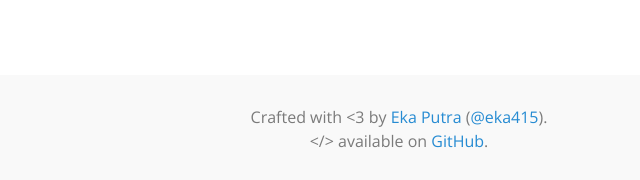
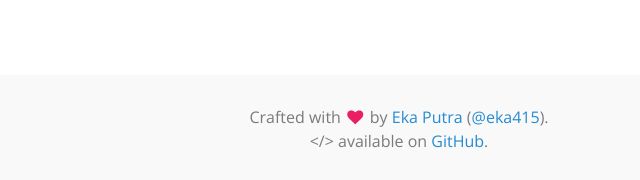
Before and after one commit to eputra/eputra.github.io, a Jekyll site: the page built from index.html, in a window 1280 px wide. Shown: the part 992-1172 px from the top of the page, without its empty margins (241-881 px from the left). Built offline with Jekyll 4.4.1, drawn with Linux system fonts in a browser that asks for light colours; nearby versions of some CDN libraries; the list of posts is cut into pages by our own code.

Commit message:
footer: add love icon

```diff
--- a/_includes/head.html
+++ b/_includes/head.html
@@ -15,6 +15,7 @@
   <!-- CSS -->
   <link rel="stylesheet" href="{{ site.baseurl }}/styles.css">
   <link href='//fonts.googleapis.com/css?family=Open+Sans:400,600|Source+Code+Pro:400' rel='stylesheet' type='text/css'>
+  <link rel="stylesheet" href="https://maxcdn.bootstrapcdn.com/font-awesome/4.4.0/css/font-awesome.min.css">
   <!-- Icons -->
   <link rel="apple-touch-icon-precomposed" sizes="144x144" href="{{ site.baseurl }}/assets/eka-putra.png">
   <link rel="shortcut icon" href="{{ site.baseurl }}/assets/eka-putra2.png">
--- a/_layouts/default.html
+++ b/_layouts/default.html
@@ -17,7 +17,7 @@
         </main>
       </div>
       <footer class="footer small">
-        Crafted with &lt;3 by <a href="{{ site.baseurl }}/">Eka Putra</a> (<a href="https://twitter.com/eka415">@eka415</a>).<br>
+        Crafted with <i class ="fa fa-heart fa-fw" style="color:#e91e63"></i> by <a href="{{ site.baseurl }}/">Eka Putra</a> (<a href="https://twitter.com/eka415">@eka415</a>).<br>
         &lt;/&gt; available on <a href="https://github.com/eka-putra/eka-putra.github.io">GitHub</a>.
       </footer>
     </div>
```
